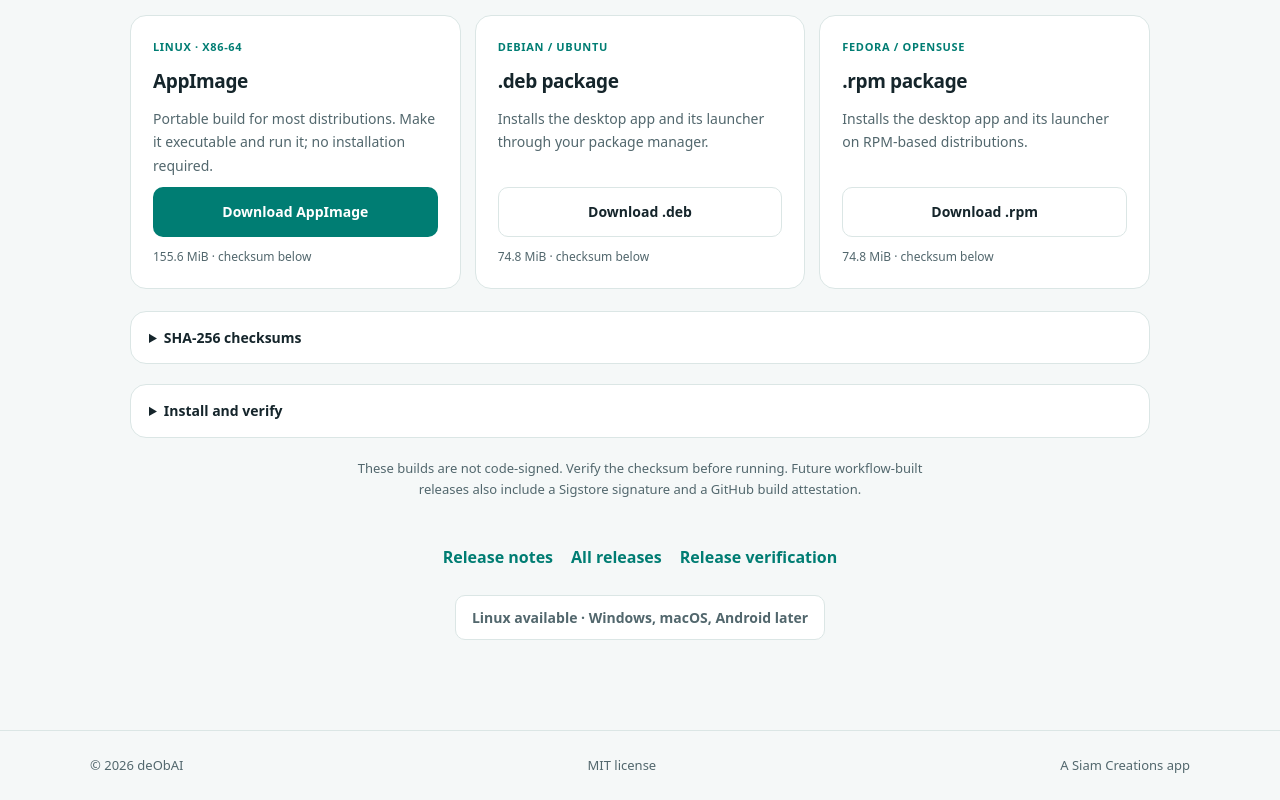
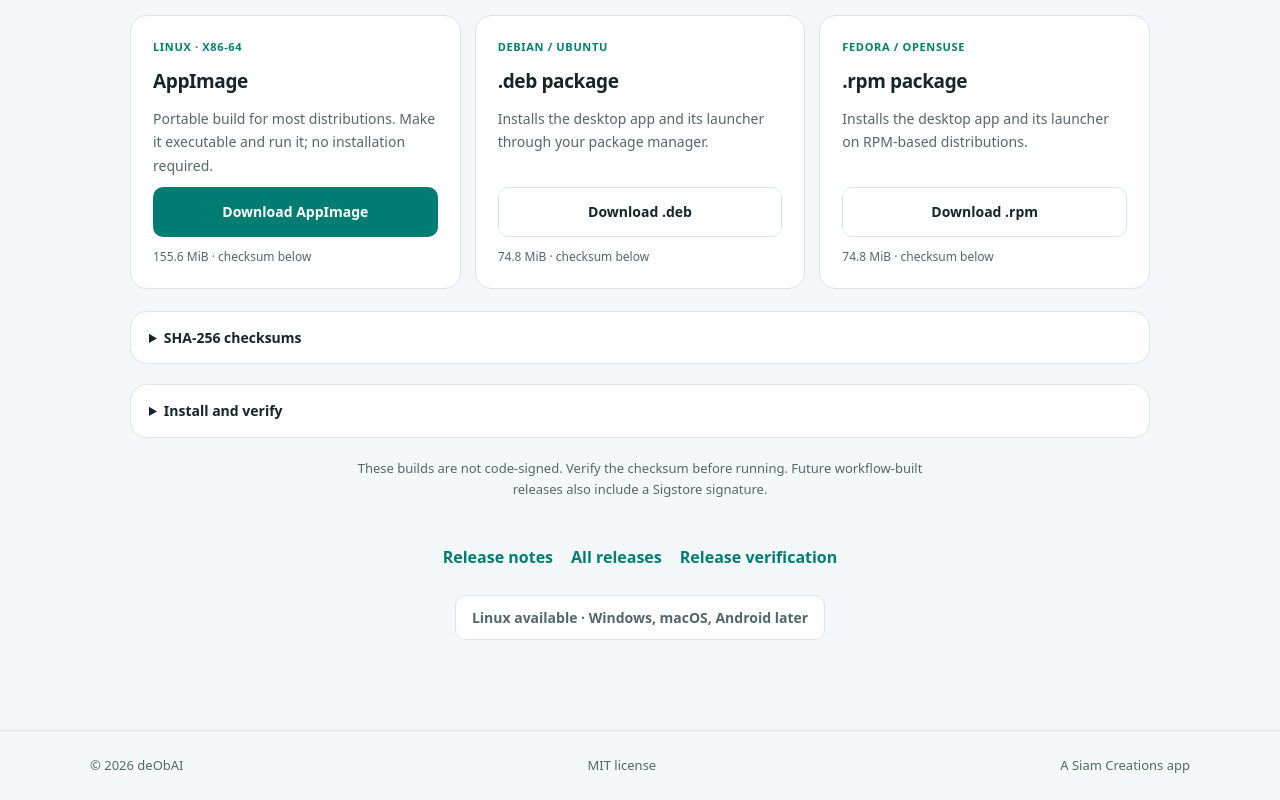
Before and after one commit to pnoch/deobai-website, a plain HTML site: page index.html in a window 1280 px wide. Shown: the part 3135-3935 px from the top of the page. Drawn offline with Linux system fonts and the light colour scheme.

Commit message:
docs: note the Sigstore signature

```diff
--- a/index.html
+++ b/index.html
@@ -259,8 +259,7 @@ sha256sum -c SHA256SUMS-3.2.1.txt</pre>
         </details>
         <p class="download-note">
           These builds are not code-signed. Verify the checksum before running.
-          Future workflow-built releases also include a Sigstore signature and a
-          GitHub build attestation.
+          Future workflow-built releases also include a Sigstore signature.
         </p>
         <p class="download-links">
           <a
```
